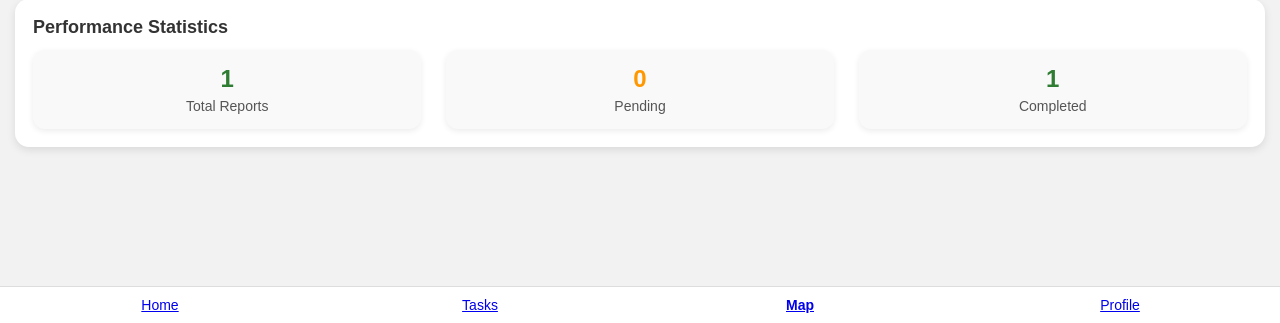
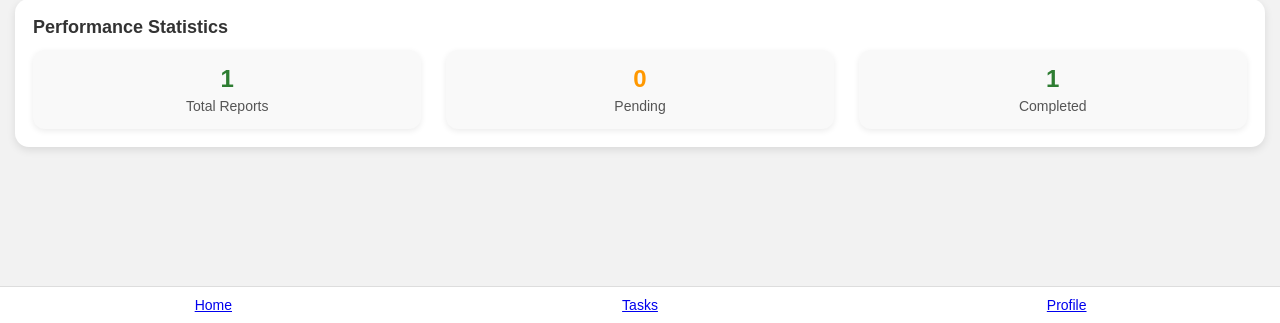
Before and after one commit to Sam6805/urban-smart-waste-system, a Flask app: template Website/templates/collector-profile.html in a window 1280 px wide. Shown: the part 477-800 px from the top of the page. Run offline with Flask 3, Linux system fonts and the light colour scheme; the template is opened without the code that fills it, so the values that code supplies are empty.

Commit message:
add new functions

```diff
--- a/Website/templates/collector-profile.html
+++ b/Website/templates/collector-profile.html
@@ -198,10 +198,9 @@
 
     <!-- BOTTOM NAVBAR -->
     <div class="bottom-nav">
-        <div class="nav-item"><a href="collector-homescreen.html">Home</a></div>
-        <div class="nav-item"><a href="collector-taskscreen.html">Tasks</a></div>
-        <div class="nav-item active"><a href="\map">Map</a></div>
-        <div class="nav-item"><a href="collector-profile.html">Profile</a></div>
+        <div class="nav-item"><a href="/collector_homescreen">Home</a></div>
+        <div class="nav-item"><a href="/collector_taskpage">Tasks</a></div>
+        <div class="nav-item"><a href="/collector_profile">Profile</a></div>
     </div>
 
 
```
Also changed, not shown: Website/collector.py (+14 -0 lines), Website/templates/collector-homescreen.html (+4 -5 lines), Website/templates/collector-taskscreen.html (+3 -4 lines).
